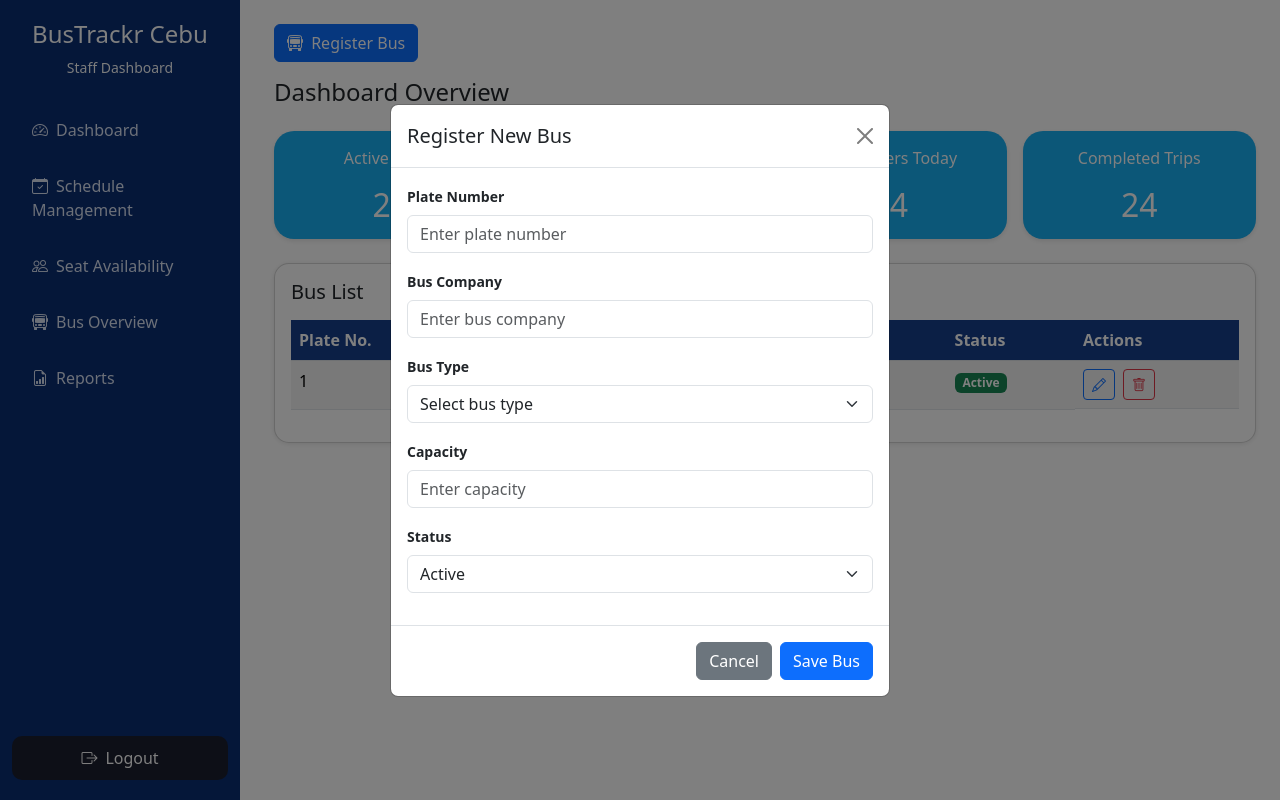
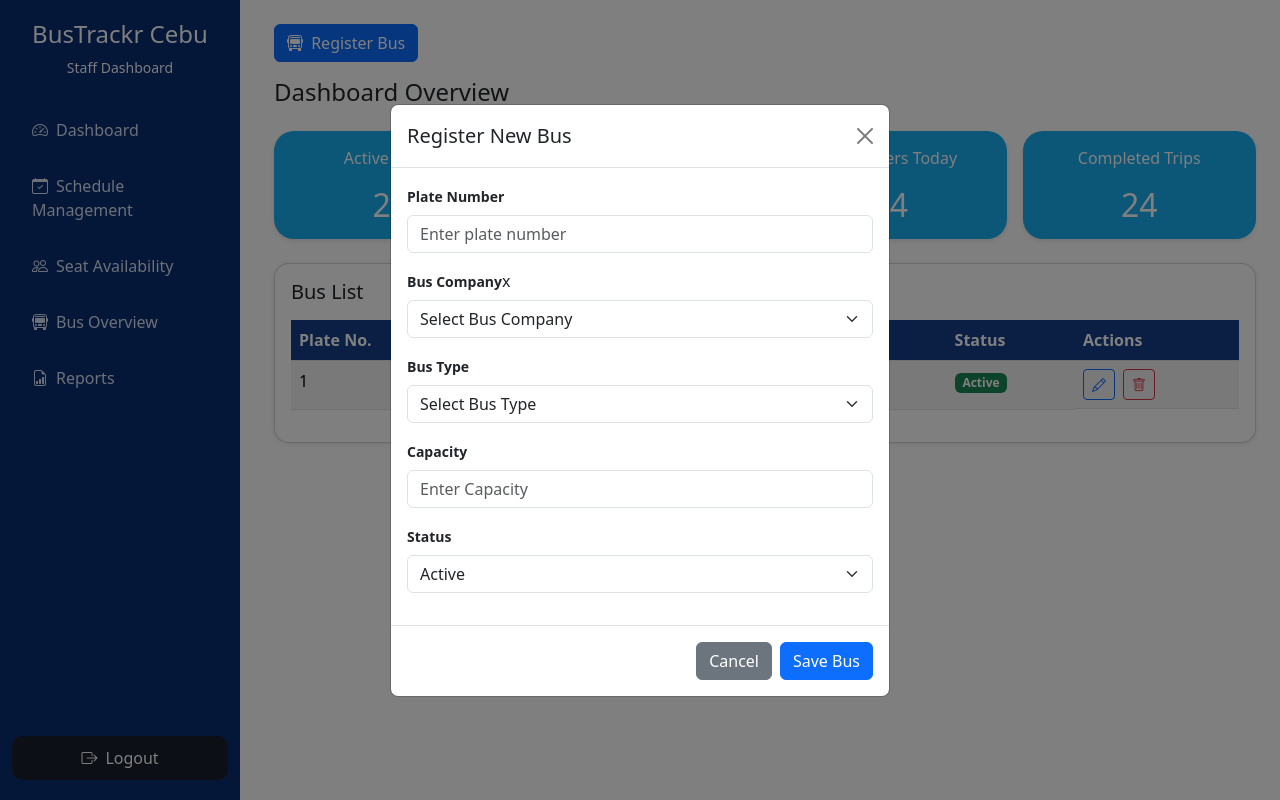
Before and after one commit to shwalalala/bustrackr-project-decoy, a Django app: template bustrackr_system/templates/bustrackr_app/admin_dashboard.html in a window 1280 px wide, after a click on "Register Bus". Run offline with Django 5.2, Linux system fonts and the light colour scheme; the template is opened without the code that fills it: most values are stand-ins (such as "Sample title", 1, 10 or a date in 2020); style sheets or scripts are compiled from the project's sources.

Commit message:
updated register bus

```diff
--- a/bustrackr_system/templates/components/register_bus.html
+++ b/bustrackr_system/templates/components/register_bus.html
@@ -16,20 +16,28 @@
             <input name="plate_number" class="form-control" placeholder="Enter plate number" required>
           </div>
           <div class="mb-3">
-            <label class="form-label">Bus Company</label>
-            <input name="bus_company" class="form-control" placeholder="Enter bus company" required>
+            <label class="form-label">Bus Company</label>x
+            <select name="bus_company" class="form-select" required>
+              <option value="" disabled selected hidden>Select Bus Company</option>
+              <option value="ceres">Ceres Liner</option>
+              <option value="jegans">Jegans Bus Liner</option>
+              <option value="jerel">Jerel Transport</option>
+              <option value="jhade">Jhade Trans</option>
+              <option value="jrk">JRK South Transport</option>
+              <option value="calvo">JS Calvo Transport</option>
+            </select>
           </div>
           <div class="mb-3">
             <label class="form-label">Bus Type</label>
             <select name="bus_type" class="form-select" required>
-              <option value="">Select bus type</option>
+              <option value="" disabled selected hidden>Select Bus Type</option>
               <option value="Regular">Regular Bus</option>
               <option value="Air-conditioned">Air-conditioned</option>
             </select>
           </div>
           <div class="mb-3">
             <label class="form-label">Capacity</label>
-            <input name="capacity" type="number" class="form-control" placeholder="Enter capacity" min="1" required>
+            <input name="capacity" type="number" class="form-control" placeholder="Enter Capacity" min="1" required>
           </div>
           <div class="mb-3">
             <label class="form-label">Status</label>
```
